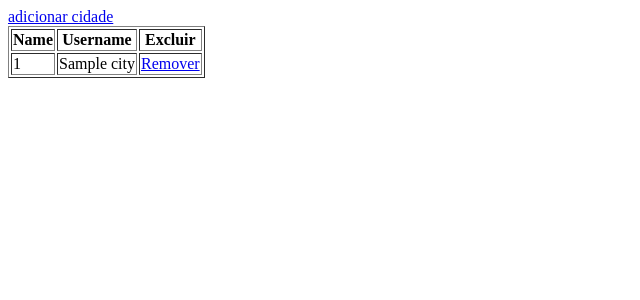
After one commit to ViiniiViieiiraa/phpBaseNovo, a PHP site: page /viewall_city.php in a window 1280 px wide. The commit adds this page. Shown: the top 300 px of the page, without its empty margins (0-640 px from the left). Run offline with PHP 8.4, Linux system fonts and the light colour scheme; tables that the repository leaves empty hold one stand-in row (values such as "Sample post").

Commit message:
Atualizacao
Att

```diff
--- /dev/null
+++ b/delete_city.php
@@ -0,0 +1,6 @@
+<?php
+include 'connect.php';
+$sq="delete from city where idCity=7";
+mysqli_query($con,$sq);
+header('location:viewall_city.php');
+?>
--- a/login.php
+++ b/login.php
@@ -27,7 +27,7 @@ if(isset($_POST['sub'])){
         <title></title>
     </head>
     <body>
-        <h1> Login -alciomar </h1>
+        <h1> Login Do Vini </h1>
         <form method="POST" enctype="multipart/form-data">
             <table>
 
--- a/reg_city.php
+++ b/reg_city.php
@@ -1,7 +1,7 @@
 <?php
 header('Content-Type: text/html; charset=utf-8');
 include 'connect.php';
-include 'checkLogin.php';
+
 
 if(isset($_POST['sub'])){
 
--- /dev/null
+++ b/viewall_city.php
@@ -0,0 +1,36 @@
+<?php
+include 'connect.php';
+?>
+<a href="reg_city.php"> adicionar cidade </a>
+<table border='1'>
+    <tr>
+        <th>
+            Name
+        </th>
+        <th>
+            Username
+        </th>
+        <th>
+            Excluir
+        </th>
+    </tr>
+
+<?php
+$sq="select * from city";
+$qu=mysqli_query($con,$sq);
+while($f=  mysqli_fetch_assoc($qu)){
+    ?>
+    <tr>
+        <td>
+            <?php echo $f['idCity']?>
+        </td>
+        <td>
+            <?php echo $f['nameCity']?>
+        </td>
+        <td>
+            <a href="delete_city.php">Remover</a>
+        </td>
+    </tr>
+    <?php
+}
+?>
```
